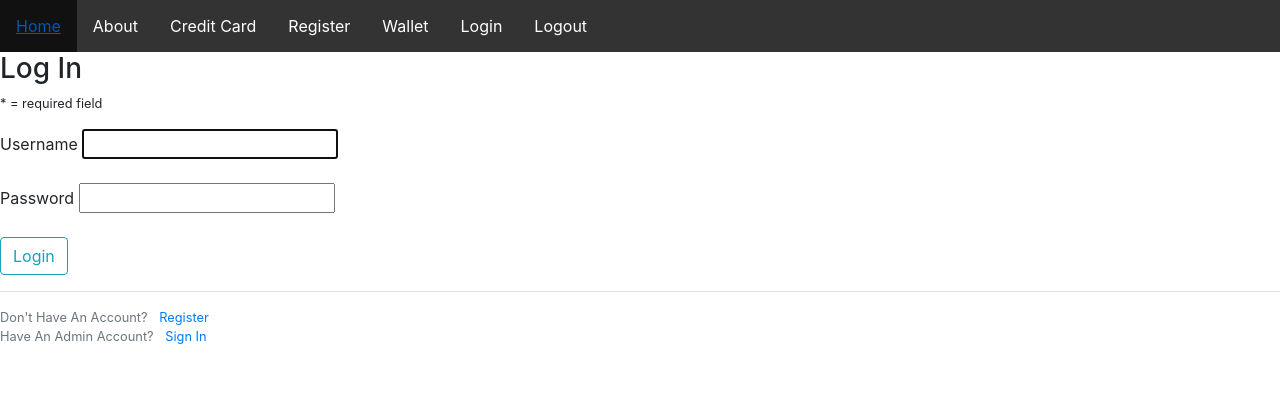
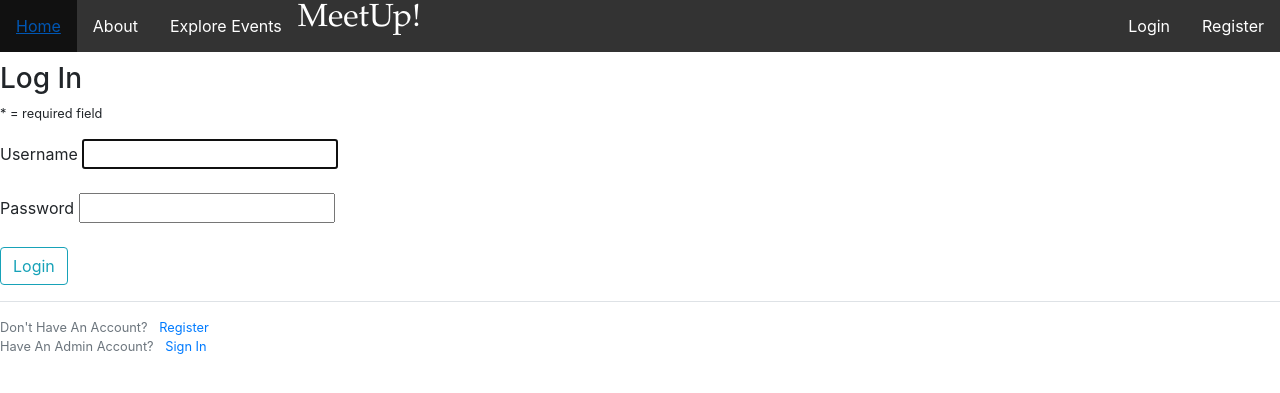
Before and after one commit to alvinjiang32/CS_160, a Django app: a page that uses meetup/templates/meetup/base.html in a window 1280 px wide. Shown: the top 393 px of the page. Run offline with Django 3.2, Linux system fonts and the light colour scheme; some libraries are stand-ins or nearby versions.

Commit message:
Finished credit card, payment, and wallet systems. Added more functionality to registration. Finished admin system. Made website look better

```diff
--- a/meetup/forms.py
+++ b/meetup/forms.py
@@ -1,21 +1,12 @@
 from django import forms
 from django.contrib.auth.models import User
 from django.contrib.auth.forms import UserCreationForm
+from django.core.validators import MinValueValidator
 from django.forms import ModelForm
 from .models import CreditCard
 
 
-class UserRegisterForm(UserCreationForm):
-    email = forms.EmailField()
-    groups = forms.CharField(label='Type of Account', widget=forms.Select(
-        choices=[('Citizen', 'Citizen'), ('Organizer', 'Organizer')]))
-
-    class Meta:
-        model = User
-        fields = ['username', 'email', 'password1', 'password2', 'groups']
-
-
-class CitizenRegisterForm(UserCreationForm):
+class RegisterCitizenForm(UserCreationForm):
     email = forms.EmailField()
     first_name = forms.CharField(label='First Name')
     last_name = forms.CharField(label='Last Name')
@@ -26,13 +17,22 @@ class CitizenRegisterForm(UserCreationForm):
                   'password2']
 
 
-class OrganizerRegisterForm(UserCreationForm):
+class RegisterOrganizerForm(UserCreationForm):
     email = forms.EmailField(label='Organization Email')
     first_name = forms.CharField(label='Organization Name')
 
     class Meta:
         model = User
         fields = ['username', 'email', 'first_name', 'password1', 'password2']
+
+
+class RegisterAdminForm(UserCreationForm):
+    email = forms.EmailField()
+
+    class Meta:
+        model = User
+        fields = ['username', 'email', 'password1',
+                  'password2']
 
 
 class LoginForm(UserCreationForm):
@@ -45,11 +45,29 @@ class LoginForm(UserCreationForm):
 
 class CreditCardForm(ModelForm):
     expiry_date = forms.DateField(label='Expiry Date',
-                                  widget=forms.TextInput(attrs={'placeholder':
-                                                                'MM/DD/YYYY'}))
+                                  widget=forms.TextInput(
+                                      attrs={'placeholder': 'MM/DD/YYYY'}))
+    credit_card_number = forms.IntegerField(label='Credit Card Number')
+    cvc_code = forms.IntegerField(label='CVC Code')
 
     class Meta:
         model = CreditCard
         exclude = ("user",)
         fields = ['name', 'credit_card_number', 'expiry_date',
                   'cvc_code']
+
+
+class PaymentForm(forms.Form):
+    def __init__(self, *args, **kwargs):
+        self.user = kwargs.pop('user')
+        super(PaymentForm, self).__init__(*args, **kwargs)
+
+        self.fields['amount'] = forms.IntegerField(
+            validators=[MinValueValidator(0)],
+            label='Amount'
+        )
+        self.fields['credit_card'] = forms.ModelChoiceField(
+            queryset=CreditCard.objects.filter(user=self.user),
+            empty_label="-------",
+            label="Credit Card"
+        )
--- a/meetup/static/meetup/main.css
+++ b/meetup/static/meetup/main.css
@@ -1,11 +1,11 @@
 /* Front End guys add CSS here!!!! */
 
-h1, p, img {
+h1, h2, p, img {
     text-align: center;
 }
 nav ul {
   list-style-type: none;
-  margin: 0;
+  margin-bottom: 10px;
   padding: 0;
   overflow: hidden;
   background-color: #333;
@@ -14,7 +14,6 @@ nav ul {
 nav li {
   float: left;
 }
-
 
 nav li a {
   display: block;
@@ -27,3 +26,15 @@ nav li a {
 nav li a:hover {
   background-color: #111;
 }
+
+/* Chrome, Safari, Edge, Opera */
+input::-webkit-outer-spin-button,
+input::-webkit-inner-spin-button {
+  -webkit-appearance: none;
+  margin: 0;
+}
+
+/* Firefox */
+input[type=number] {
+  -moz-appearance: textfield;
+}
--- a/meetup/templates/meetup/base.html
+++ b/meetup/templates/meetup/base.html
@@ -23,20 +23,30 @@
     <ul>
         <li><a href="{% url 'meetup-home' %}">Home</a></li>
         <li><a href="{% url 'meetup-about' %}">About</a></li>
-        <li><a href="{% url 'meetup-creditcard' %}">Credit Card</a></li>
-        <li><a href="{% url 'meetup-register_initial' %}">Register</a></li>
-        <li><a href="#">Wallet</a></li>
-        <li><a href="{% url 'meetup-login' %}">Login</a></li>
-        <li><a href="{% url 'meetup-logout' %}">Logout</a></li>
+        <li><a href="#">Explore Events</a></li>
+
+        <h2 style="color:white; font-family:'Garamond'; text-align:center; display: inline-block">MeetUp!</h2>
+
+        {% if user.is_authenticated %}
+            <li><a href="{% url 'meetup-creditcard' %}">Credit Cards</a></li>
+            <li style="float:right"><a href="{% url 'meetup-logout' %}">Logout</a></li>
+            {% load get_wallet from meetup_tags %}
+            {% get_wallet user=user as wallet %}
+            <li style="float:right"><a href="{% url 'meetup-wallet' %}">Robucks: {{ wallet.balance }} </a></li>
+            <li style="float:right"><a href="#">{{ user.username }}</a></li>
+        {% else %}
+            <li style="float:right"><a href="{% url 'meetup-register-initial' %}">Register</a></li>
+            <li style="float:right"><a href="{% url 'meetup-login' %}">Login</a></li>
+        {% endif %}
     </ul>
 </nav>
 
 {% if messages %}
-{% for message in messages %}
-<div class="alert alert-{{ message.tags }}">
-    {{ message }}
-</div>
-{% endfor %}
+    {% for message in messages %}
+        <div class="alert alert-{{ message.tags }}">
+            {{ message }}
+        </div>
+    {% endfor %}
 {% endif %}
 {% block content %}{% endblock %}
 
--- a/meetup/templates/meetup/home.html
+++ b/meetup/templates/meetup/home.html
@@ -1,7 +1,7 @@
 {% extends "meetup/base.html" %}
 {% block content %}
     <h1>MeetUp!</h1>
-    <p><b>Team Rocket!!:</b> Kenny Nguyen, Michael Deely, Alvin Jiang, Sam
+    <p><b>Team Rocket:</b> Kenny Nguyen, Michael Deely, Alvin Jiang, Sam
             Vuong</p>
     <p><img
         src="https://encrypted-tbn0.gstatic.com/images?q=tbn:ANd9GcStlGjVEHEhzZ8xgRXvZOz4MuKMTICFxz3fyQ&usqp=CAU"
--- a/meetup/templates/meetup/login.html
+++ b/meetup/templates/meetup/login.html
@@ -15,7 +15,7 @@
 </form>
 <div class="border-top pt-3">
     <small class="text-muted">
-        Don't Have An Account? <a class="ml-2" href="{% url 'meetup-register' %}">Register</a><br>
+        Don't Have An Account? <a class="ml-2" href="{% url 'meetup-register-initial' %}">Register</a><br>
         Have An Admin Account? <a class="ml-2" href="{% url 'admin:index' %}">Sign In</a>
     </small>
 </div>
--- a/meetup/templates/meetup/register.html
+++ b/meetup/templates/meetup/register.html
@@ -19,7 +19,11 @@
         </form>
         <div class="border-top pt-3">
             <small class="text-muted">
-                Already Have An Account? <a class="ml-2" href="{% url 'meetup-login' %}">Sign In</a>
+                {% if form.first_name %}
+                    Already Have An Account? <a class="ml-2" href="{% url 'meetup-login' %}">Sign In</a>
+                {% else %}
+                    Already An Admin? <a class="ml-2" href="{% url 'admin:index' %}">Sign In</a>
+                {% endif %}
             </small>
         </div>
     </div>
--- a/meetup/urls.py
+++ b/meetup/urls.py
@@ -5,13 +5,17 @@ from django.urls import path
 urlpatterns = [
     path('', views.home, name='meetup-home'),
     path('about/', views.about, name='meetup-about'),
-    path('register/', views.register, name='meetup-register'),
-    path('register-citizen/', views.citizen_register,
+    path('register-initial/', views.register_initial,
+         name='meetup-register-initial'),
+    path('register-citizen/', views.register_citizen,
          name='meetup-register-citizen'),
-    path('register-organizer/', views.organizer_register,
+    path('register-organizer/', views.register_organizer,
          name='meetup-register-organizer'),
+    path('register-admin/', views.register_admin,
+         name='meetup-register-admin'),
     path('login/', views.login_user, name="meetup-login"),
+    path('logout/', views.logout_user, name='meetup-logout'),
     path('creditcard/', views.creditcard, name='meetup-creditcard'),
-    path('logout/', views.logout_user, name='meetup-logout'),
-    path('register_initial/', views.register_initial, name='meetup-register_initial'),
+    path('wallet/', views.wallet, name='meetup-wallet'),
+    path('payment/', views.payment, name='meetup-payment'),
 ]
--- a/meetup/views.py
+++ b/meetup/views.py
@@ -17,70 +17,71 @@ def about(request):
 citizen_group, created = Group.objects.get_or_create(name='Citizen')
 organizer_group, created2 = Group.objects.get_or_create(name='Organizer')
 
+
 def register_initial(request):
-    return render(request, "meetup/register_initial.html", {"title": "Register Initial"})
+    return render(request, "meetup/register_initial.html",
+                  {"title": "Register"})
 
-def register(request):
+
+def register_citizen(request):
     if request.method == 'POST':  # If form was filled out and submitted
-        form = UserRegisterForm(request.POST)
+        form = RegisterCitizenForm(request.POST)
         if form.is_valid():
             form.save()  # Creates User
-
             name = form.cleaned_data.get('username')
-            group = form.cleaned_data.get('groups')
             user = User.objects.filter(username=name).first()
-            if group == "Citizen":  # Assigns group to User's groups field
-                user.groups.add(citizen_group)
-            else:
-                user.groups.add(organizer_group)
-
-            wallet = Wallet(user=user)  # Creates Wallet for User
-            wallet.save()
+            user.groups.add(citizen_group)  # Assigns User to Citizen group
+            user_wallet = Wallet(user=user)  # Creates Wallet for User
+            user_wallet.save()
 
             username = form.cleaned_data.get('username')
             messages.success(request, f"Hey {username}, welcome to MeetUp!")
             return redirect("meetup-login")
     else:  # If form not submitted just show form for user to fill out
-        form = UserRegisterForm()
-    return render(request, 'meetup/register.html', {'form': form})
+        form = RegisterCitizenForm()
+    return render(request, 'meetup/register.html', {'form': form,
+                                                    "title": "Register"})
 
 
-def citizen_register(request):
-    if request.method == 'POST':  # If form was filled out and submitted
-        form = CitizenRegisterForm(request.POST)
+def register_organizer(request):
+    if request.method == 'POST':
+        form = RegisterOrganizerForm(request.POST)
         if form.is_valid():
             form.save()  # Creates User
             name = form.cleaned_data.get('username')
             user = User.objects.filter(username=name).first()
-            user.groups.add(citizen_group)  # Assigns User to Citizen group
-            wallet = Wallet(user=user)  # Creates Wallet for User
-            wallet.save()
+            user.groups.add(organizer_group)
+            user_wallet = Wallet(user=user)
+            user_wallet.save()
 
             username = form.cleaned_data.get('username')
             messages.success(request, f"Hey {username}, welcome to MeetUp!")
             return redirect("meetup-login")
-    else:  # If form not submitted just show form for user to fill out
-        form = CitizenRegisterForm()
-    return render(request, 'meetup/register.html', {'form': form})
+    else:
+        form = RegisterOrganizerForm()
+    return render(request, 'meetup/register.html', {'form': form,
+                                                    "title": "Register"})
 
 
-def organizer_register(request):
-    if request.method == 'POST':  # If form was filled out and submitted
-        form = OrganizerRegisterForm(request.POST)
+def register_admin(request):
+    if request.method == 'POST':
+        form = RegisterAdminForm(request.POST)
         if form.is_valid():
-            form.save()  # Creates User
+            form.save()
             name = form.cleaned_data.get('username')
             user = User.objects.filter(username=name).first()
-            user.groups.add(organizer_group)  # Assigns User to Organizer group
-            wallet = Wallet(user=user)  # Creates Wallet for User
-            wallet.save()
-
-            username = form.cleaned_data.get('username')
-            messages.success(request, f"Hey {username}, welcome to MeetUp!")
-            return redirect("meetup-login")
-    else:  # If form not submitted just show form for user to fill out
-        form = OrganizerRegisterForm()
-    return render(request, 'meetup/register.html', {'form': form})
+            user.is_staff = True
+            user.is_superuser = True
+            user.groups.add(citizen_group)
+            user.groups.add(organizer_group)
+            user.save()  # For saving staff and superuser status
+            user_wallet = Wallet(user=user)
+            user_wallet.save()
+            return redirect("admin:index")
+    else:
+        form = RegisterAdminForm()
+    return render(request, 'meetup/register.html', {'form': form,
+                                                    "title": "Register Admin"})
 
 
 def login_user(request):
@@ -103,7 +104,7 @@ def login_user(request):
             else:
                 messages.warning(request, 'Username OR password is incorrect')
 
-        context = {'form': form}
+        context = {'form': form, 'title': "Login"}
         return render(request, "meetup/login.html", context)
 
 
@@ -125,5 +126,31 @@ def creditcard(request):
             messages.success(request, "Credit card added!")
             return redirect('meetup-creditcard')
 
-    context = {'form': form}
+    context = {'form': form, 'title': "Add Credit Card"}
     return render(request, "meetup/creditcard.html", context)
+
+
+@login_required(login_url='meetup-login')
+def wallet(request):
+    user_wallet = Wallet.objects.get(user=request.user)
+    context = {'username': request.user.username,
+               'robucks': user_wallet.balance}
+    return render(request, "meetup/wallet.html", context)
+
+
+@login_required(login_url='meetup-login')
+def payment(request):
+    form = PaymentForm(user=request.user, initial={'amount': 0})
+
+    if request.method == 'POST':
+        form = PaymentForm(request.POST, user=request.user)
+        if form.is_valid():
+            user_wallet = Wallet.objects.get(user=request.user)
+            amount = form.cleaned_data.get('amount')
+            user_wallet.balance += amount
+            user_wallet.save(update_fields=['balance'])
+            messages.success(request, f"{amount} Robucks added to wallet!")
+            return redirect('meetup-wallet')
+
+    context = {'form': form, "title": "Pay"}
+    return render(request, "meetup/payment.html", context)
```
Also changed, not shown: meetup/templates/meetup/payment.html (added, +15 -0 lines), meetup/templates/meetup/register_initial.html (+12 -12 lines), meetup/templates/meetup/wallet.html (added, +13 -0 lines), meetup/templatetags/meetup_tags.py (added, +9 -0 lines), db.sqlite3 (added), meetup/templatetags/__init__.py (added).
